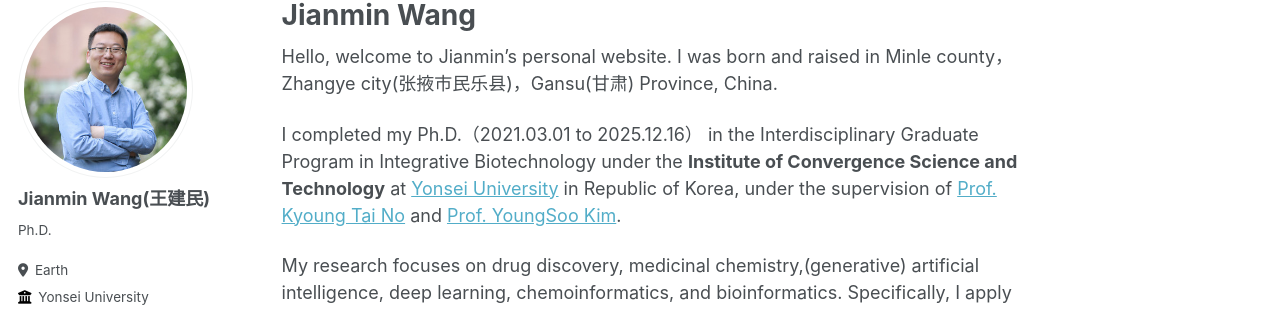
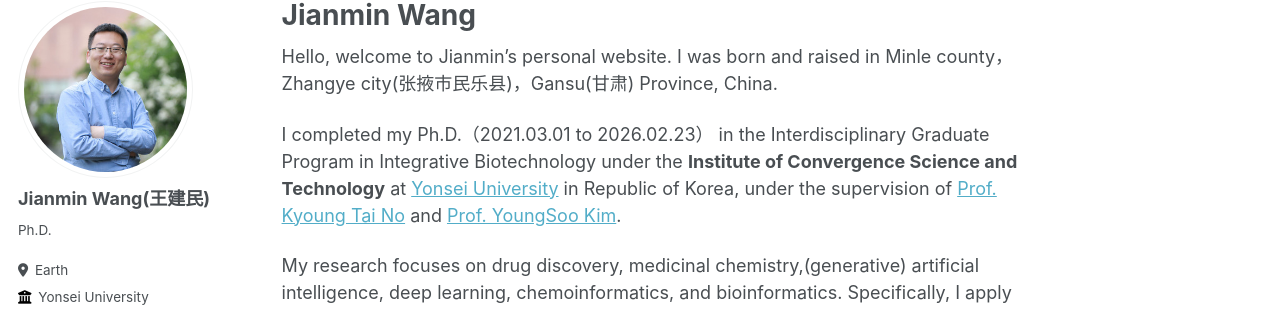
Before and after one commit to Jianmin2drugai/Jianmin2drugai.github.io, a Jekyll site: the page built from _pages/about.md, in a window 1280 px wide and 900 px high. Shown: the part 105-415 px from the top of the window. Built offline with Jekyll 4.4.1, drawn with Linux system fonts in a browser that asks for light colours; some web fonts are replaced.

Commit message:
Update about.md

```diff
--- a/_pages/about.md
+++ b/_pages/about.md
@@ -9,7 +9,7 @@
 
 Hello, welcome to Jianmin's personal website. I was born and raised in Minle county，Zhangye city(张掖市民乐县)，Gansu(甘肃) Province, China.
 
-I completed my Ph.D.（2021.03.01 to 2025.12.16） in the Interdisciplinary Graduate Program in Integrative Biotechnology  under the **Institute of Convergence Science and Technology** at <a href="https://www.yonsei.ac.kr/en_sc/">Yonsei University</a> in Republic of Korea, under the supervision of <a href="https://www.csblab.or.kr/">Prof. Kyoung Tai No</a> and <a href="https://chembio.yonsei.ac.kr/">Prof. YoungSoo Kim</a>.
+I completed my Ph.D.（2021.03.01 to 2026.02.23） in the Interdisciplinary Graduate Program in Integrative Biotechnology  under the **Institute of Convergence Science and Technology** at <a href="https://www.yonsei.ac.kr/en_sc/">Yonsei University</a> in Republic of Korea, under the supervision of <a href="https://www.csblab.or.kr/">Prof. Kyoung Tai No</a> and <a href="https://chembio.yonsei.ac.kr/">Prof. YoungSoo Kim</a>.
 
 My research focuses on drug discovery, medicinal chemistry,(generative) artificial intelligence, deep learning, chemoinformatics, and bioinformatics. Specifically, I apply deep learning methods and computational techniques to unlock drug R&D and health computing.
 
```
